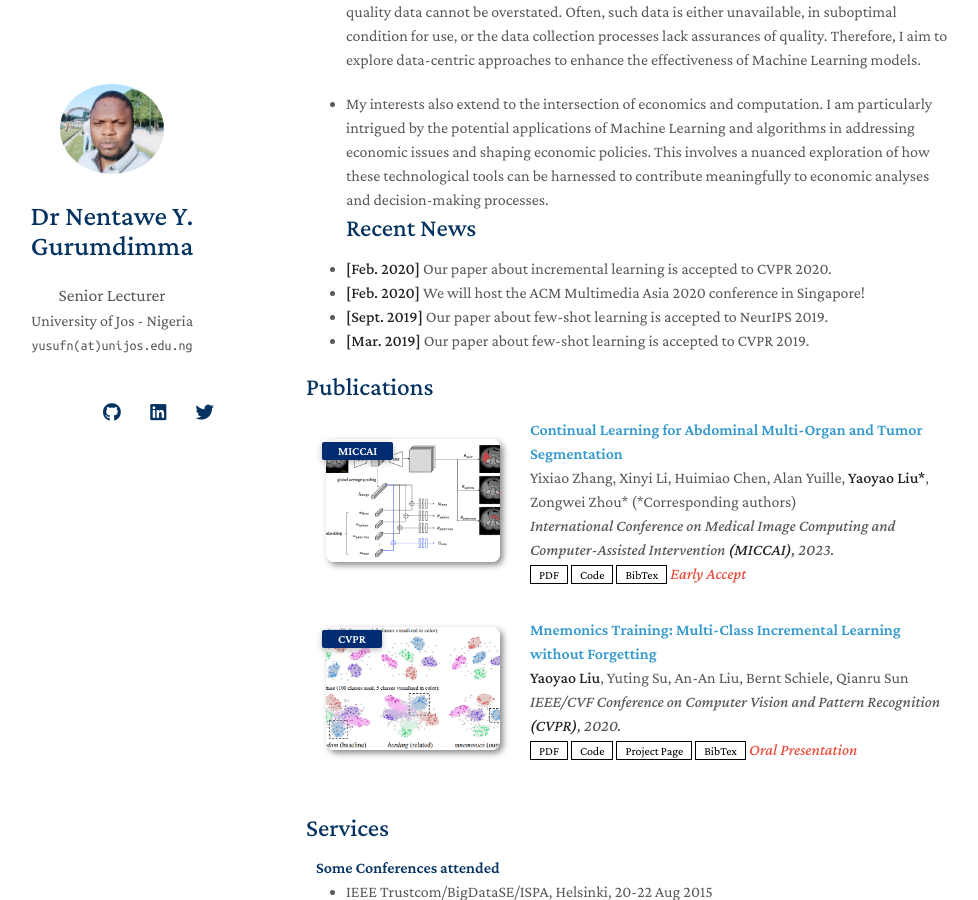
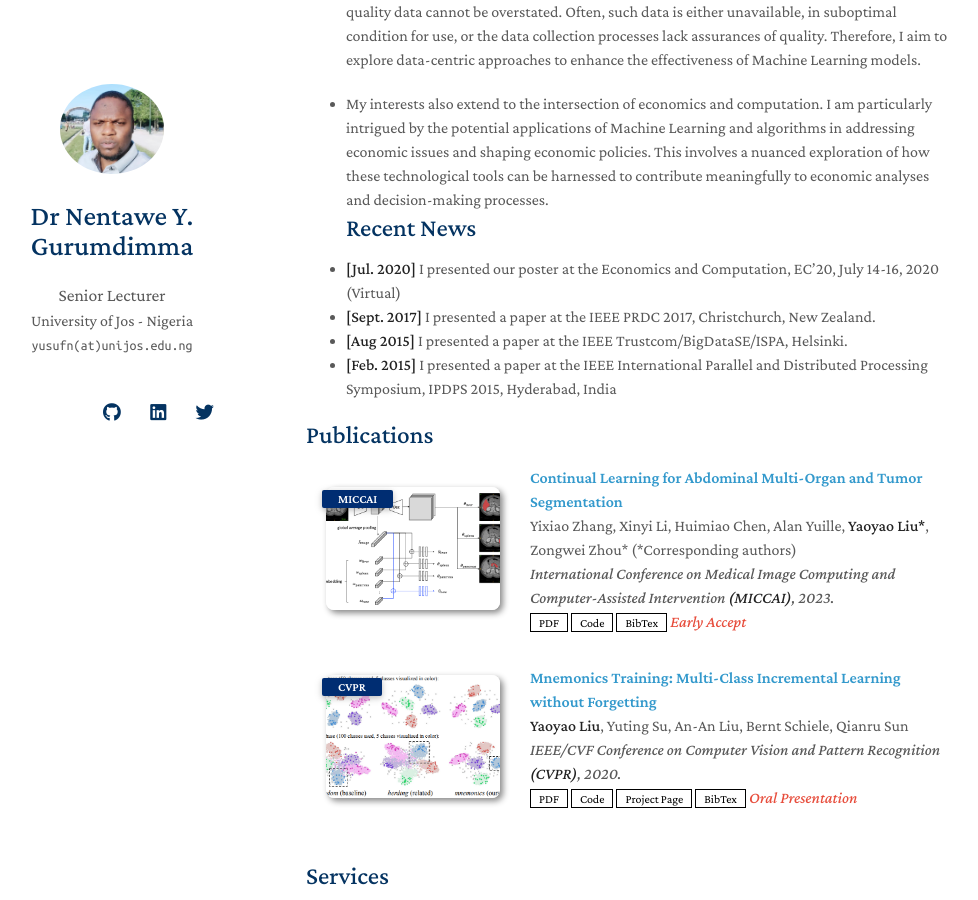
Before and after one commit to nentaweg/nentaweg.github.io, a Jekyll site: the page built from index.md, in a window 1280 px wide and 900 px high, scrolled down 787 px. Shown: the whole window, without its empty margins (164-1142 px from the left). Built offline with Jekyll 4.4.1, drawn with Linux system fonts in a browser that asks for light colours; nearby versions of some CDN libraries; a style sheet for code colours, icons or effects is not loaded; our own code applies the rules of GitHub Pages for plain Markdown files.

Commit message:
Update index.md

```diff
--- a/index.md
+++ b/index.md
@@ -17,10 +17,10 @@ I am an active member of esteemed professional organizations. Since 2013, I have
 - My interests also extend to the intersection of economics and computation. I am particularly intrigued by the potential applications of Machine Learning and algorithms in addressing economic issues and shaping economic policies. This involves a nuanced exploration of how these technological tools can be harnessed to contribute meaningfully to economic analyses and decision-making processes.
 ## Recent News
 
-- **[Feb. 2020]** Our paper about incremental learning is accepted to CVPR 2020.
-- **[Feb. 2020]** We will host the ACM Multimedia Asia 2020 conference in Singapore!
-- **[Sept. 2019]** Our paper about few-shot learning is accepted to NeurIPS 2019.
-- **[Mar. 2019]** Our paper about few-shot learning is accepted to CVPR 2019.
+- **[Jul. 2020]** I presented our poster at the Economics and Computation, EC’20, July 14-16, 2020 (Virtual)
+- **[Sept. 2017]** I presented a paper at the IEEE PRDC 2017, Christchurch, New Zealand.
+- **[Aug 2015]** I presented a paper at the IEEE Trustcom/BigDataSE/ISPA, Helsinki.
+- **[Feb. 2015]** I presented a paper at the IEEE International Parallel and Distributed Processing Symposium, IPDPS 2015, Hyderabad, India
 
 {% include_relative _includes/publications.md %}
 
```
